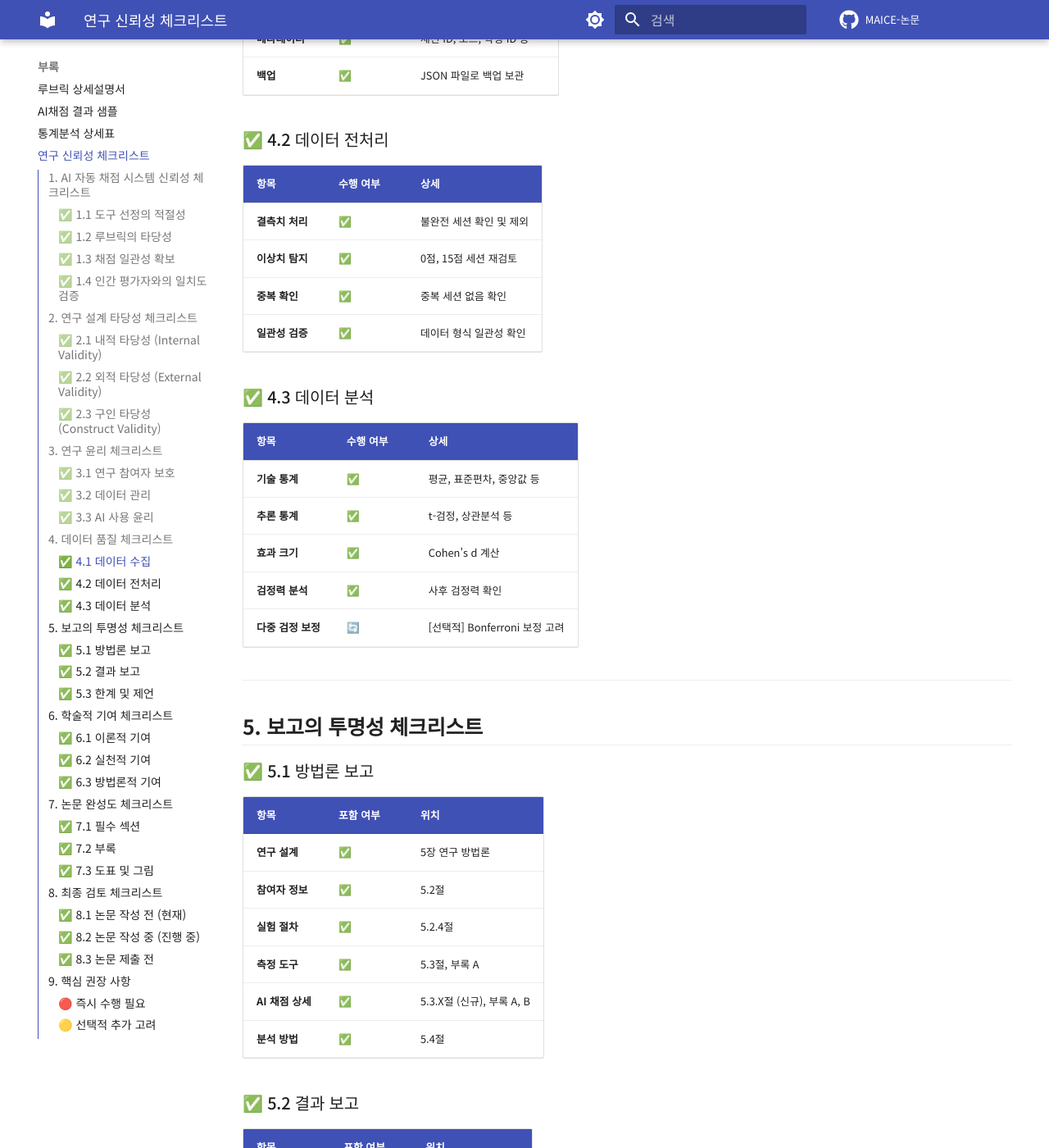
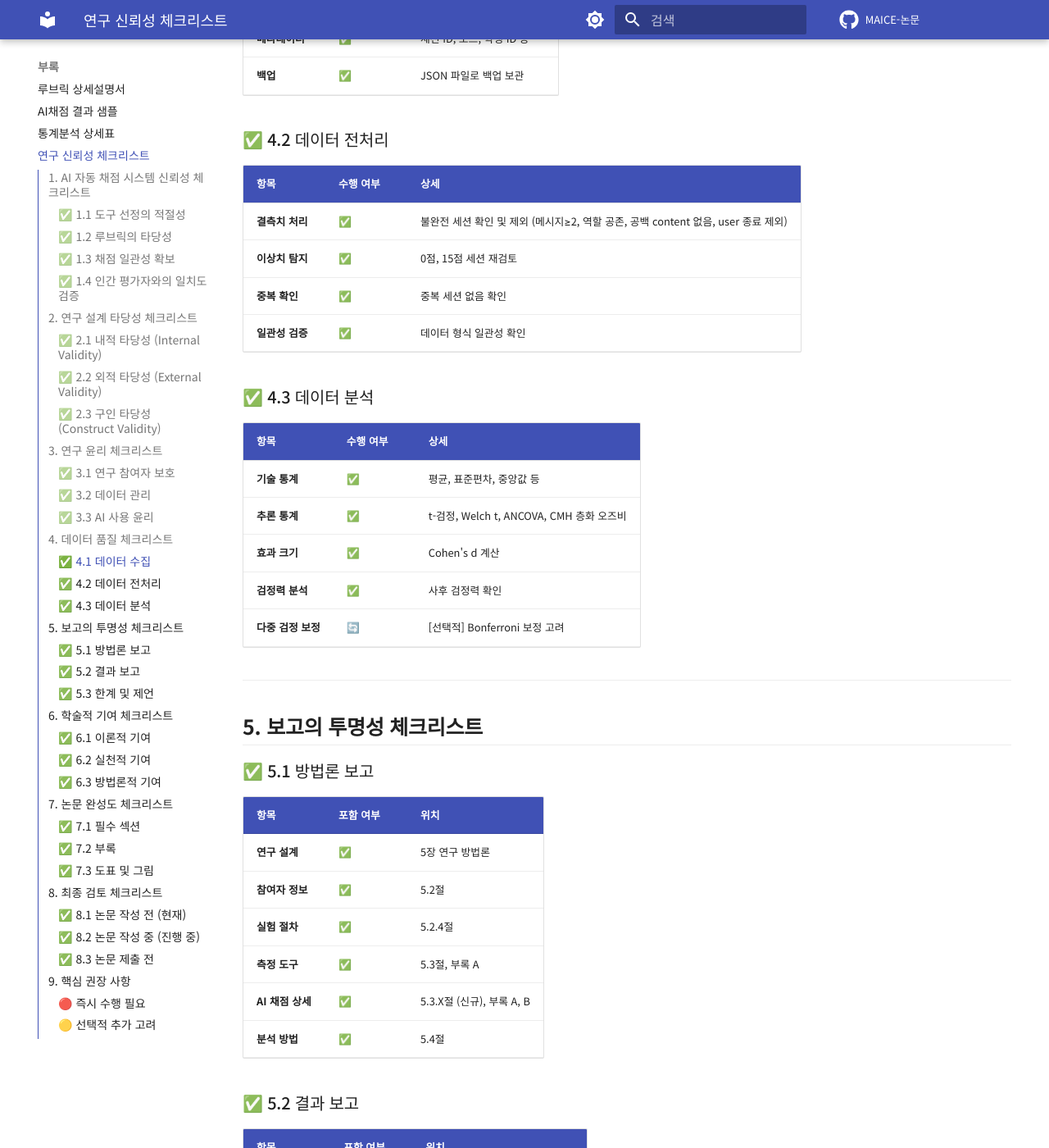
Before and after one commit to KimKyuBong/maice-paper-deploy, an MkDocs documentation site: the page built from docs/부록_D_연구_신뢰성_체크리스트.md, in a window 1280 px wide and 1400 px high, scrolled down 4539 px. Shown: the whole window at 82% size. Built offline with MkDocs 1.6.1 and Material for MkDocs 9.7.7, drawn with Linux system fonts in a browser that asks for light colours; comment, search, counter and statistics services are not loaded; some of the changed text lies outside the part shown.

Commit message:
feat(stats): add ANCOVA (OLS) and CMH stratified odds; update Appendix C/D with methods and tables

```diff
--- a/docs/부록_D_연구_신뢰성_체크리스트.md
+++ b/docs/부록_D_연구_신뢰성_체크리스트.md
@@ -130,7 +130,7 @@
 
 | 항목 | 수행 여부 | 상세 |
 |------|---------|------|
-| **결측치 처리** | ✅ | 불완전 세션 확인 및 제외 |
+| **결측치 처리** | ✅ | 불완전 세션 확인 및 제외 (메시지≥2, 역할 공존, 공백 content 없음, user 종료 제외) |
 | **이상치 탐지** | ✅ | 0점, 15점 세션 재검토 |
 | **중복 확인** | ✅ | 중복 세션 없음 확인 |
 | **일관성 검증** | ✅ | 데이터 형식 일관성 확인 |
@@ -140,7 +140,7 @@
 | 항목 | 수행 여부 | 상세 |
 |------|---------|------|
 | **기술 통계** | ✅ | 평균, 표준편차, 중앙값 등 |
-| **추론 통계** | ✅ | t-검정, 상관분석 등 |
+| **추론 통계** | ✅ | t-검정, Welch t, ANCOVA, CMH 층화 오즈비 |
 | **효과 크기** | ✅ | Cohen's d 계산 |
 | **검정력 분석** | ✅ | 사후 검정력 확인 |
 | **다중 검정 보정** | 🔄 | [선택적] Bonferroni 보정 고려 |
@@ -167,7 +167,7 @@
 | **기술 통계** | ✅ | 6장, 부록 C |
 | **추론 통계** | ✅ | 6장, 부록 C |
 | **효과 크기** | ✅ | 부록 C |
-| **신뢰구간** | 🔄 | [선택적] 추가 가능 |
+| **신뢰구간** | ✅ | ANCOVA/CMH 표에 95% CI 제공 |
 | **원데이터 접근** | 🔄 | [선택적] 요청 시 제공 |
 
 ### ✅ 5.3 한계 및 제언
```
Also changed, not shown: docs/부록_C_통계분석_상세표.md (+21 -0 lines), DEPLOY_READY.md (line endings or trailing spaces), docs/javascripts/mermaid-init.js (line endings or trailing spaces).
